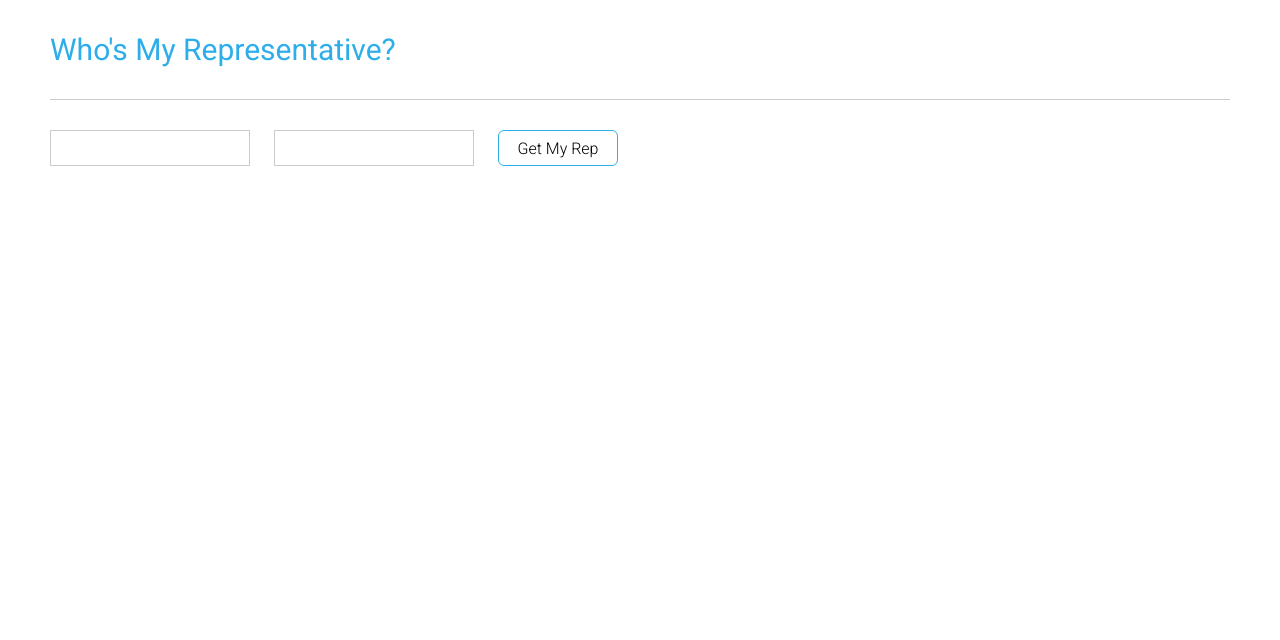
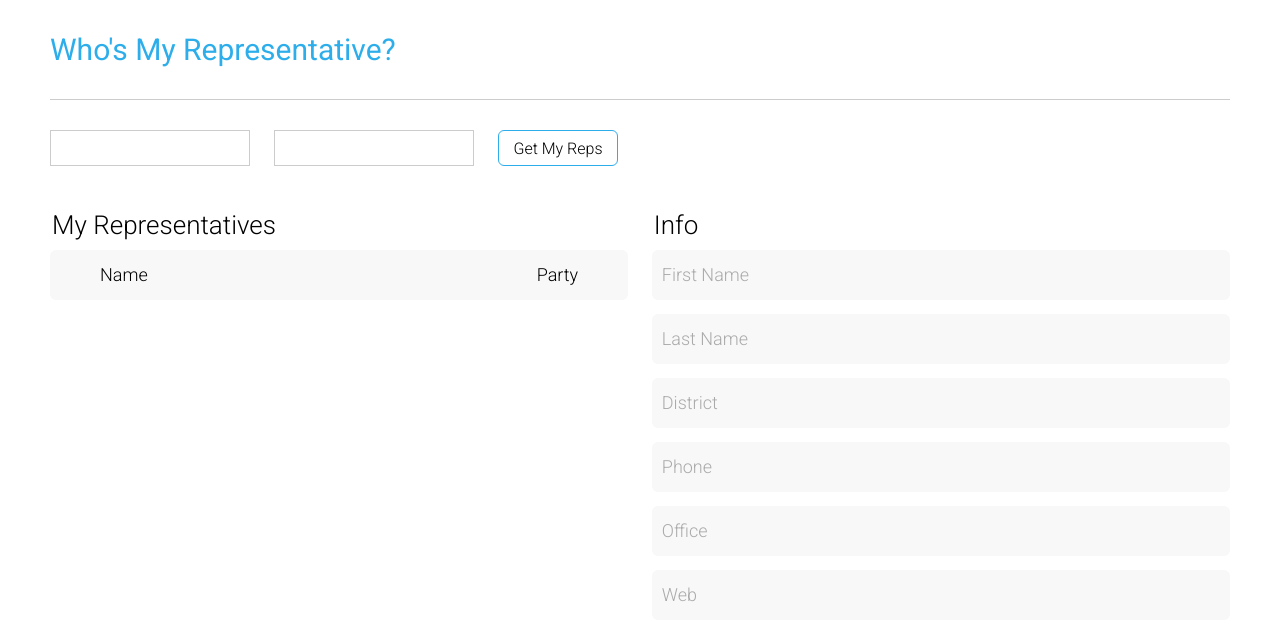
Before and after one commit to blakehagen/g-project, a website: page public/index.html in a window 1280 px wide. Drawn offline with nearby package versions, Linux system fonts and the light colour scheme; some packages are replaced by stand-ins of ours.

Commit message:
details added

```diff
--- a/public/index.html
+++ b/public/index.html
@@ -3,7 +3,7 @@
 
 <head>
     <meta charset="UTF-8">
-    <title>Who's Your Rep?</title>
+    <title>Who's My Rep?</title>
     <link href='https://fonts.googleapis.com/css?family=Roboto:400,100,300,700' rel='stylesheet' type='text/css'>
     <link rel="stylesheet" href="/styles.css">
 </head>
--- a/public/js/repCtrl.js
+++ b/public/js/repCtrl.js
@@ -1,14 +1,23 @@
-angular.module('repApp').controller('repCtrl', function($scope, repService){
+angular.module('repApp').controller('repCtrl', function ($scope, repService) {
 
     $scope.states = repService.getStates();
 
     $scope.data = {};
 
-    $scope.getRepData = function(){
+    $scope.getRepData = function () {
         console.log($scope.data);
-        repService.getRepData($scope.data).then(function(response){
+        repService.getRepData($scope.data).then(function (response) {
             console.log(response);
+            $scope.reps = response;
         })
+    };
+
+
+    $scope.repDetails = function (rep) {
+        $scope.selectedRep = rep;
+        var tempNameArr = $scope.selectedRep.name.split(' ');
+        $scope.selectedRep['first'] = tempNameArr[0];
+        $scope.selectedRep['last'] = tempNameArr[tempNameArr.length - 1];
     }
 
 
--- a/public/js/repService.js
+++ b/public/js/repService.js
@@ -9,7 +9,7 @@ angular.module('repApp').service('repService', function ($http, $q) {
             url: base_URL + data.type + '/' + data.state
         }).then(function(response){
 
-            deferred.resolve(response.data)
+            deferred.resolve(response.data.results)
         })
         return deferred.promise
     };
@@ -24,10 +24,6 @@ angular.module('repApp').service('repService', function ($http, $q) {
         {
             "name": "Alaska",
             "abbreviation": "AK"
-        },
-        {
-            "name": "American Samoa",
-            "abbreviation": "AS"
         },
         {
             "name": "Arizona",
@@ -64,10 +60,6 @@ angular.module('repApp').service('repService', function ($http, $q) {
         {
             "name": "Georgia",
             "abbreviation": "GA"
-        },
-        {
-            "name": "Guam",
-            "abbreviation": "GU"
         },
         {
             "name": "Hawaii",
@@ -182,10 +174,6 @@ angular.module('repApp').service('repService', function ($http, $q) {
             "abbreviation": "PA"
         },
         {
-            "name": "Puerto Rico",
-            "abbreviation": "PR"
-        },
-        {
             "name": "Rhode Island",
             "abbreviation": "RI"
         },
--- a/public/styles.css
+++ b/public/styles.css
@@ -30,6 +30,7 @@ header {
         line-height: 100px;
         font-size: 30px;
         color: #2DAEEB;
+        cursor: default;
     }
 
 .input-container {
@@ -92,3 +93,80 @@ header {
     .btn:hover p {
         color: #fff;
     }
+
+/* REP DATA CONTAINER */
+
+.rep-data-container {
+    /*border: 1px solid red;*/
+    margin: 0 50px;
+    text-align: left;
+}
+
+.col {
+    width: 49%;
+    /*border: 1px solid blue;*/
+    display: inline-block;
+    text-align: left;
+    vertical-align: top;
+}
+
+.right {
+    float: right;
+}
+
+.align-left {
+    text-align: left;
+}
+
+.row {
+    vertical-align: top;
+    height: 50px;
+}
+
+.sub-title {
+    background: #F8F8F9;
+    border-radius: 6px;
+}
+
+    .row h3 {
+        font-weight: 300;
+        font-size: 26px;
+        line-height: 50px;
+        padding-left: 2px;
+        cursor: default;
+    }
+
+    .row h6 {
+        font-weight: 300;
+        font-size: 18px;
+        line-height: 50px;
+        display: inline-block;
+        margin: 0 50px;
+        cursor: default;
+    }
+
+#link {
+    cursor: pointer;
+}
+
+    #party h6 {
+        margin: 0;
+        padding-right: 64px;
+    }
+
+.details {
+    margin-bottom: 14px;
+    border-radius: 6px;
+}
+
+    .details p {
+        font-weight: 300;
+        font-size: 18px;
+        line-height: 50px;
+        padding-left: 10px;
+        color: #aaa;
+        cursor: default;
+    }
+#rep-detail-text {
+    color: #333;
+}
--- a/public/templates/repTmpl.html
+++ b/public/templates/repTmpl.html
@@ -10,16 +10,65 @@
                 <option value="representatives">Representative</option>
             </select>
         </div>
-
         <div class="select-type state">
             <select name="singleSelect" ng-model="data.state">
                 <option ng-repeat="state in states" value="{{state.abbreviation}}">{{state.name}}</option>
             </select>
         </div>
+        <div class="btn" ng-click="getRepData()">
+            <p>Get My Reps</p>
+        </div>
+    </form>
+</section>
 
-        <div class="btn" ng-click="getRepData()">
-            <p>Get My Rep</p>
+<section class="rep-data-container">
+    <div class="col">
+        <div class="row">
+            <h3>My Representatives</h3>
+        </div>
+        <div class="row sub-title">
+            <h6>Name</h6>
+            <h6 class="right">Party</h6>
+        </div>
+        <div class="row" ng-repeat="rep in reps track by $index">
+            <h6 ng-click="repDetails(rep)" id="link">{{rep.name}}</h6>
+            <div class="right" id="party">
+                <h6>{{rep.party}}</h6>
+            </div>
+
         </div>
 
-    </form>
+    </div>
+    <div class="col right">
+        <div class="row">
+            <h3>Info</h3>
+        </div>
+        <div class="row sub-title details">
+            <p ng-if="!selectedRep">First Name</p>
+            <p ng-if="selectedRep" id="rep-detail-text">{{selectedRep.first}}</p>
+        </div>
+        <div class="row sub-title details">
+            <p ng-if="!selectedRep">Last Name</p>
+            <p ng-if="selectedRep" id="rep-detail-text">{{selectedRep.last}}</p>
+        </div>
+        <div class="row sub-title details">
+            <p ng-if="!selectedRep">District</p>
+            <p ng-if="selectedRep" id="rep-detail-text">{{selectedRep.district}}</p>
+        </div>
+        <div class="row sub-title details">
+            <p ng-if="!selectedRep">Phone</p>
+            <p ng-if="selectedRep" id="rep-detail-text">{{selectedRep.phone}}</p>
+        </div>
+        <div class="row sub-title details">
+            <p ng-if="!selectedRep">Office</p>
+            <p ng-if="selectedRep" id="rep-detail-text">{{selectedRep.office}}</p>
+        </div>
+        <div class="row sub-title details">
+            <p ng-if="!selectedRep">Web</p>
+            <p ng-if="selectedRep" id="rep-detail-text">{{selectedRep.link}}</p>
+        </div>
+    </div>
+
+
+
 </section>
```
